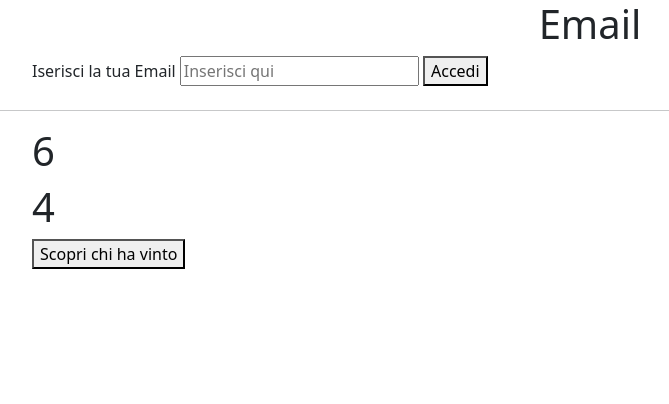
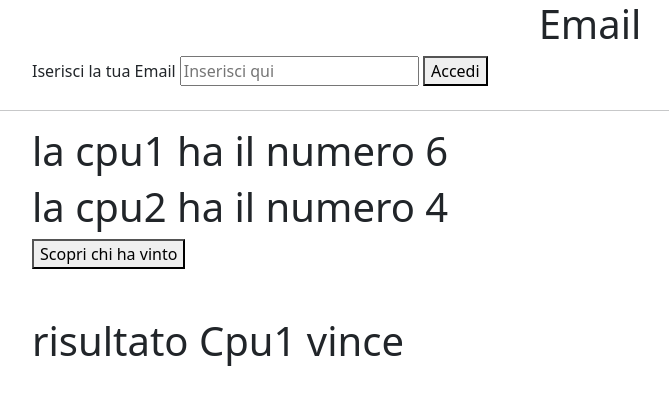
Before and after one commit to Salvatore1985/js-mail-dadi, a plain HTML site: page index.html in a window 1280 px wide. Both pictures are taken after a click on the button "Scopri chi ha vinto". Shown: the whole page, without its empty margins (50-719 px from the left). Drawn offline with nearby package versions, Linux system fonts and the light colour scheme.

Commit message:
add EVENTO AL CLICK DI UN BUTTON

```diff
--- a/index.html
+++ b/index.html
@@ -37,12 +37,12 @@
         <section class="container">
             <div class="row">
                 <div class="col-12">
-                    <h1 id="number-cpu1"></h1>
-                    <h1 id="number-cpu2"></h1>
-                    <button class="" id="enter">Scopri chi ha vinto</button>
+                    <h1> la cpu1 ha il numero <span id="number-cpu1"></span> </h1>
+                    <h1>la cpu2 ha il numero <span id="number-cpu2"></span> </h1>
+                    <button class="" id="result">Scopri chi ha vinto</button>
                 </div>
-                <div class="col-12">
-                    <h2 id="my-message-play"></h2>
+                <div class="col-12 py-5">
+                    <h1>risultato <span id="my-message-play"></span></h1>
                 </div>
             </div>
         </section>
--- a/js/script.js
+++ b/js/script.js
@@ -63,6 +63,15 @@ buttonEnter.addEventListener("click", function () {
 //*RECUPERO L'ELEMENTO DEL DOM
 const cpuNumberOne = document.getElementById("number-cpu1");
 const cpuNumberTwo = document.getElementById("number-cpu2");
+const messagePlayElement = document.getElementById("my-message-play");
+
+//* RECUPERO GLI ELEMENTI DEL FORM
+const buttonResult = document.getElementById("result");
+
+
+
+//*LEGO UN EVENTO AL CLICK DI UN BUTTON
+buttonResult.addEventListener("click", function () {
 
     //*GREO VARIABILE PER NUMERI CASUALI DA  1 A 6
     let sumCpu1 = Math.floor(Math.random() * 6) + 1;
@@ -72,7 +81,7 @@ console.log(sumCpu2);
 
     //*VARIABILE
     let messagePlay = "";
-
+    // ! CONVALIDA DATI
     if (sumCpu1 === sumCpu2) {
         messagePlay = "i numeri sono uguali";
         console.log(messagePlay);
@@ -84,6 +93,8 @@ if (sumCpu1 === sumCpu2) {
         console.log(messagePlay);
     }
 
-
+    //* INSERISCO I DATI DENTRO NEL DOM TRAMITE ID
     cpuNumberOne.innerHTML = sumCpu1;
     cpuNumberTwo.innerHTML = sumCpu2;
+    messagePlayElement.innerHTML = messagePlay;
+})
```
Lines whose indentation alone changed are shown as unchanged.
